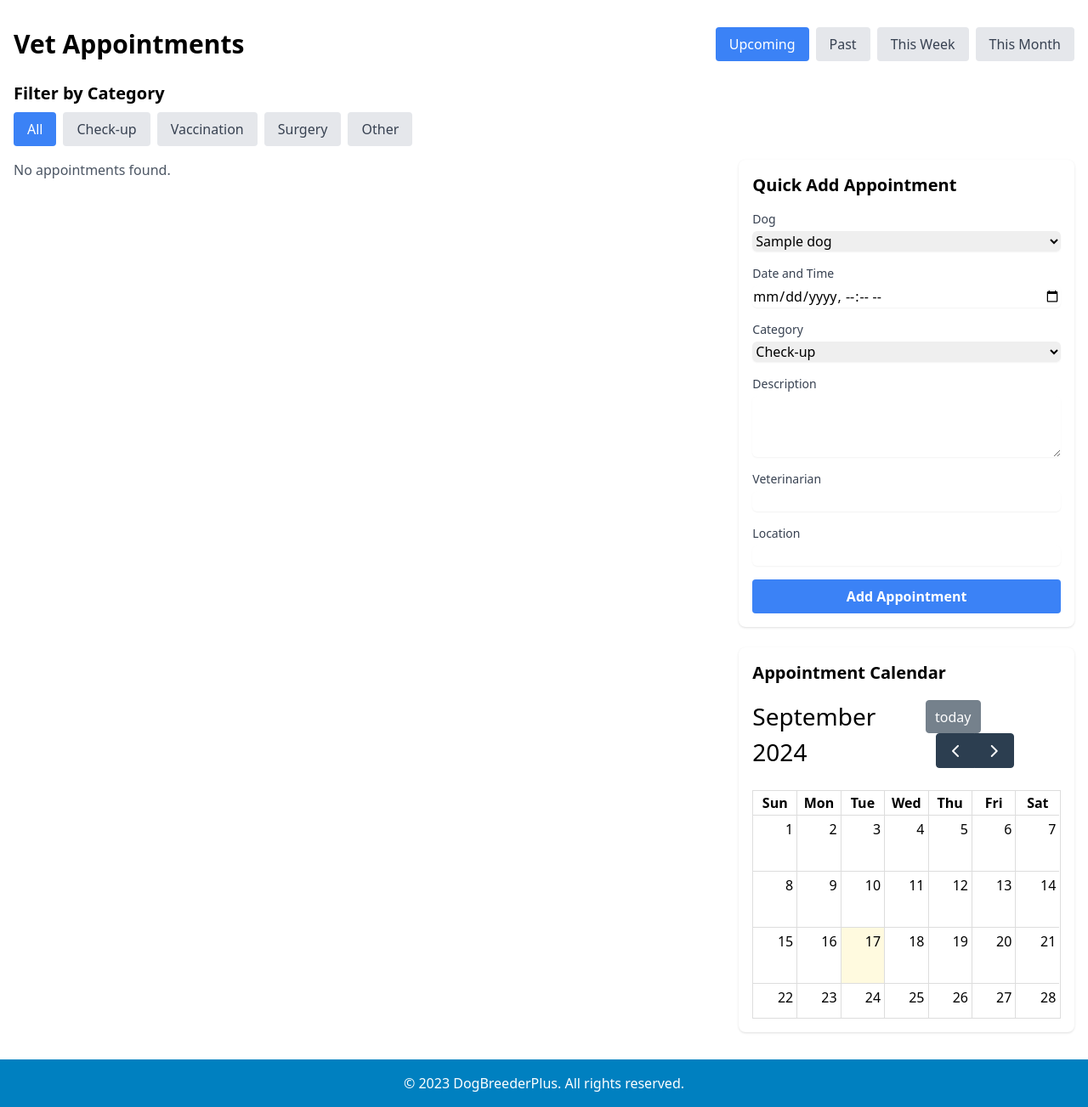
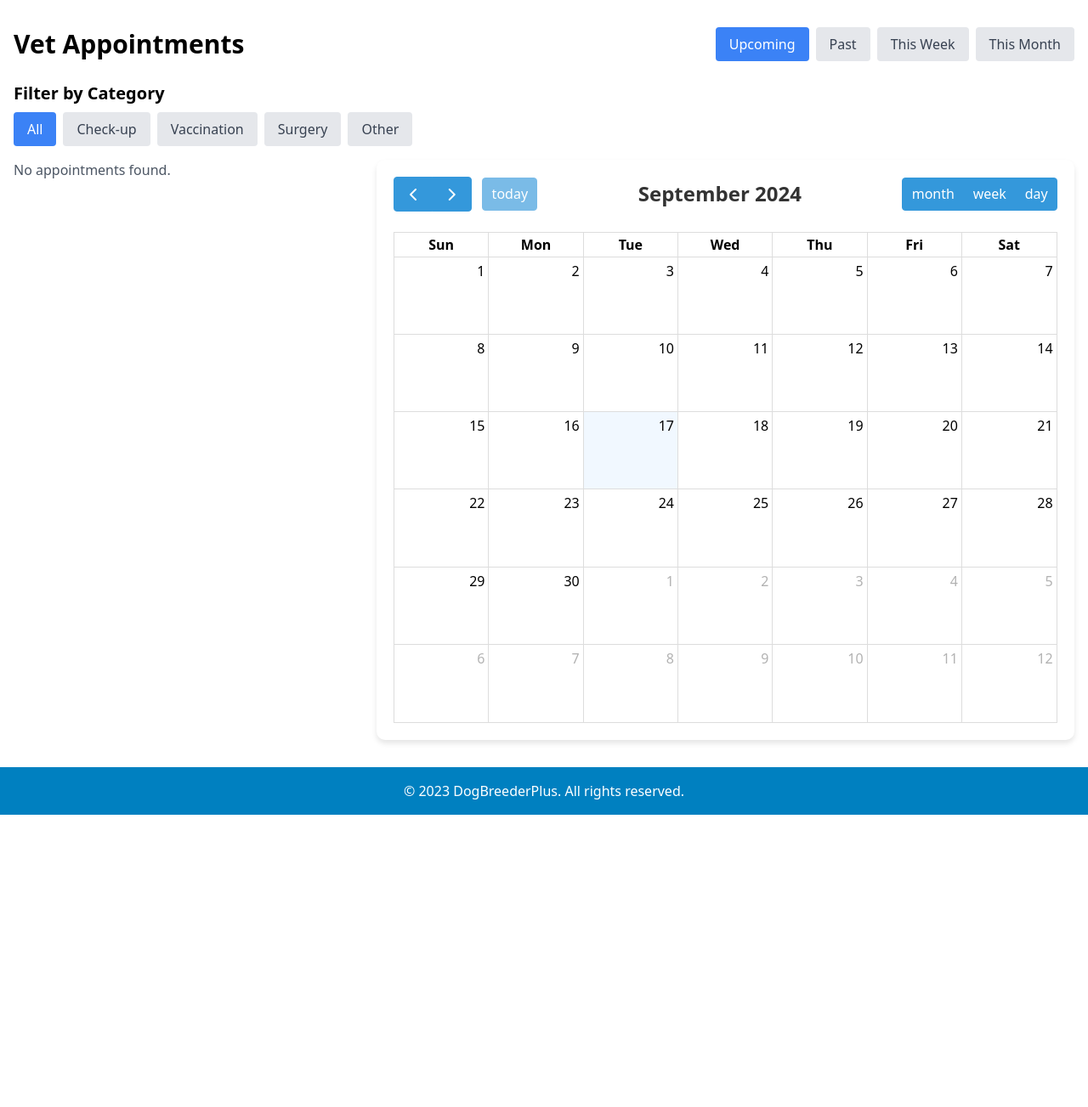
Before and after one commit to JohnathonCrowder/PawFinderPlus, a Flask app: page /vet_appointments in a window 1280 px wide. Shown: the part 64-1367 px from the top of the page at 85% size. After the commit the page ends 1023 px from the top, so only its background shows below. Run offline with Flask 3, Linux system fonts and the light colour scheme; a user stored in the database is signed in; tables that the repository leaves empty hold one stand-in row (values such as "Sample post"); lists and menus that the app fills with data are empty; some libraries are stand-ins or nearby versions.

Commit message:
Update vet_appointments.html
fixed calendar

```diff
--- a/app/templates/vet_appointments.html
+++ b/app/templates/vet_appointments.html
@@ -18,6 +18,37 @@
         font-size: 0.75rem;
         padding: 0.25rem 0.5rem;
         border-radius: 9999px;
+    }
+    #calendar {
+        max-width: 900px;
+        margin: 0 auto;
+        background-color: white;
+        padding: 20px;
+        border-radius: 10px;
+        box-shadow: 0 4px 6px rgba(0, 0, 0, 0.1);
+    }
+    .fc-event {
+        cursor: pointer;
+        transition: all 0.3s ease;
+    }
+    .fc-event:hover {
+        transform: scale(1.05);
+    }
+    .fc-toolbar-title {
+        font-size: 1.5em !important;
+        font-weight: bold;
+        color: #333;
+    }
+    .fc-button-primary {
+        background-color: #3498db !important;
+        border-color: #3498db !important;
+    }
+    .fc-button-primary:hover {
+        background-color: #2980b9 !important;
+        border-color: #2980b9 !important;
+    }
+    .fc-day-today {
+        background-color: #f1f8ff !important;
     }
 </style>
 {% endblock %}
@@ -45,7 +76,7 @@
 
     <div class="grid grid-cols-1 lg:grid-cols-3 gap-8">
         <!-- Appointments List -->
-        <div class="lg:col-span-2">
+        <div class="lg:col-span-1">
             {% if appointments %}
                 {% for appointment in appointments %}
                     <div class="appointment-card bg-white p-4 rounded-lg shadow mb-4">
@@ -93,55 +124,9 @@
             {% endif %}
         </div>
 
-        <!-- Sidebar -->
-        <div class="space-y-6">
-            <!-- Quick Add Appointment -->
-<div class="bg-white p-4 rounded-lg shadow">
-    <h2 class="text-xl font-semibold mb-4">Quick Add Appointment</h2>
-    <form action="{{ url_for('add_appointment') }}" method="POST">
-        <div class="mb-4">
-            <label for="dog_id" class="block text-sm font-medium text-gray-700">Dog</label>
-            <select id="dog_id" name="dog_id" required class="mt-1 block w-full rounded-md border-gray-300 shadow-sm focus:border-blue-300 focus:ring focus:ring-blue-200 focus:ring-opacity-50">
-                {% for dog in user_dogs %}
-                    <option value="{{ dog.id }}">{{ dog.name }}</option>
-                {% endfor %}
-            </select>
-        </div>
-        <div class="mb-4">
-            <label for="date" class="block text-sm font-medium text-gray-700">Date and Time</label>
-            <input type="datetime-local" id="date" name="date" required class="mt-1 block w-full rounded-md border-gray-300 shadow-sm focus:border-blue-300 focus:ring focus:ring-blue-200 focus:ring-opacity-50">
-        </div>
-        <div class="mb-4">
-            <label for="category" class="block text-sm font-medium text-gray-700">Category</label>
-            <select id="category" name="category" required class="mt-1 block w-full rounded-md border-gray-300 shadow-sm focus:border-blue-300 focus:ring focus:ring-blue-200 focus:ring-opacity-50">
-                {% for category in categories %}
-                    <option value="{{ category.name }}">{{ category.value }}</option>
-                {% endfor %}
-            </select>
-        </div>
-        <div class="mb-4">
-            <label for="description" class="block text-sm font-medium text-gray-700">Description</label>
-            <textarea id="description" name="description" required class="mt-1 block w-full rounded-md border-gray-300 shadow-sm focus:border-blue-300 focus:ring focus:ring-blue-200 focus:ring-opacity-50" rows="3"></textarea>
-        </div>
-        <div class="mb-4">
-            <label for="veterinarian" class="block text-sm font-medium text-gray-700">Veterinarian</label>
-            <input type="text" id="veterinarian" name="veterinarian" class="mt-1 block w-full rounded-md border-gray-300 shadow-sm focus:border-blue-300 focus:ring focus:ring-blue-200 focus:ring-opacity-50">
-        </div>
-        <div class="mb-4">
-            <label for="location" class="block text-sm font-medium text-gray-700">Location</label>
-            <input type="text" id="location" name="location" class="mt-1 block w-full rounded-md border-gray-300 shadow-sm focus:border-blue-300 focus:ring focus:ring-blue-200 focus:ring-opacity-50">
-        </div>
-        <button type="submit" class="w-full bg-blue-500 hover:bg-blue-600 text-white font-bold py-2 px-4 rounded">
-            Add Appointment
-        </button>
-    </form>
-</div>
-
         <!-- Calendar View -->
-            <div class="bg-white p-4 rounded-lg shadow">
-                <h2 class="text-xl font-semibold mb-4">Appointment Calendar</h2>
+        <div class="lg:col-span-2">
             <div id="calendar"></div>
-            </div>
         </div>
     </div>
 </div>
@@ -149,15 +134,37 @@
 <script>
     document.addEventListener('DOMContentLoaded', function() {
         var calendarEl = document.getElementById('calendar');
+
+        // Log the appointments data to the console for debugging
+        console.log("Appointments data:", [
+            {% for appointment in appointments %}
+            {
+                title: '{{ appointment.dog.name }}: {{ appointment.category.value }}',
+                start: '{{ appointment.date.isoformat() }}',
+                url: '{{ url_for("edit_appointment", appointment_id=appointment.id) }}',
+                backgroundColor: '{% if appointment.date < now %}{% if appointment.completed %}#10B981{% else %}#EF4444{% endif %}{% else %}#3B82F6{% endif %}',
+                borderColor: '{% if appointment.date < now %}{% if appointment.completed %}#10B981{% else %}#EF4444{% endif %}{% else %}#3B82F6{% endif %}',
+                textColor: 'white'
+            },
+            {% endfor %}
+        ]);
+
         var calendar = new FullCalendar.Calendar(calendarEl, {
             initialView: 'dayGridMonth',
+            headerToolbar: {
+                left: 'prev,next today',
+                center: 'title',
+                right: 'dayGridMonth,timeGridWeek,timeGridDay'
+            },
             events: [
                 {% for appointment in appointments %}
                 {
-                title: '{{ appointment.dog.name }}: {{ appointment.description|truncate(20) }}',
+                    title: '{{ appointment.dog.name }}: {{ appointment.category.value }}',
                     start: '{{ appointment.date.isoformat() }}',
                     url: '{{ url_for("edit_appointment", appointment_id=appointment.id) }}',
-                backgroundColor: '{% if appointment.date < now %}{% if appointment.completed %}#10B981{% else %}#EF4444{% endif %}{% else %}#3B82F6{% endif %}'
+                    backgroundColor: '{% if appointment.date < now %}{% if appointment.completed %}#10B981{% else %}#EF4444{% endif %}{% else %}#3B82F6{% endif %}',
+                    borderColor: '{% if appointment.date < now %}{% if appointment.completed %}#10B981{% else %}#EF4444{% endif %}{% else %}#3B82F6{% endif %}',
+                    textColor: 'white'
                 },
                 {% endfor %}
             ],
@@ -166,9 +173,19 @@ document.addEventListener('DOMContentLoaded', function() {
                 if (info.event.url) {
                     window.location.href = info.event.url;
                 }
+            },
+            eventDidMount: function(info) {
+                // Add tooltip functionality if needed
             }
         });
+
         calendar.render();
+
+        // Log any errors that occur during calendar initialization
+        console.log("Calendar object:", calendar);
+        if (calendar.getEventSources().length === 0) {
+            console.error("No event sources found. Check if events array is empty.");
+        }
     });
     </script>
 {% endblock %}
```
Lines whose indentation alone changed are shown as unchanged.
